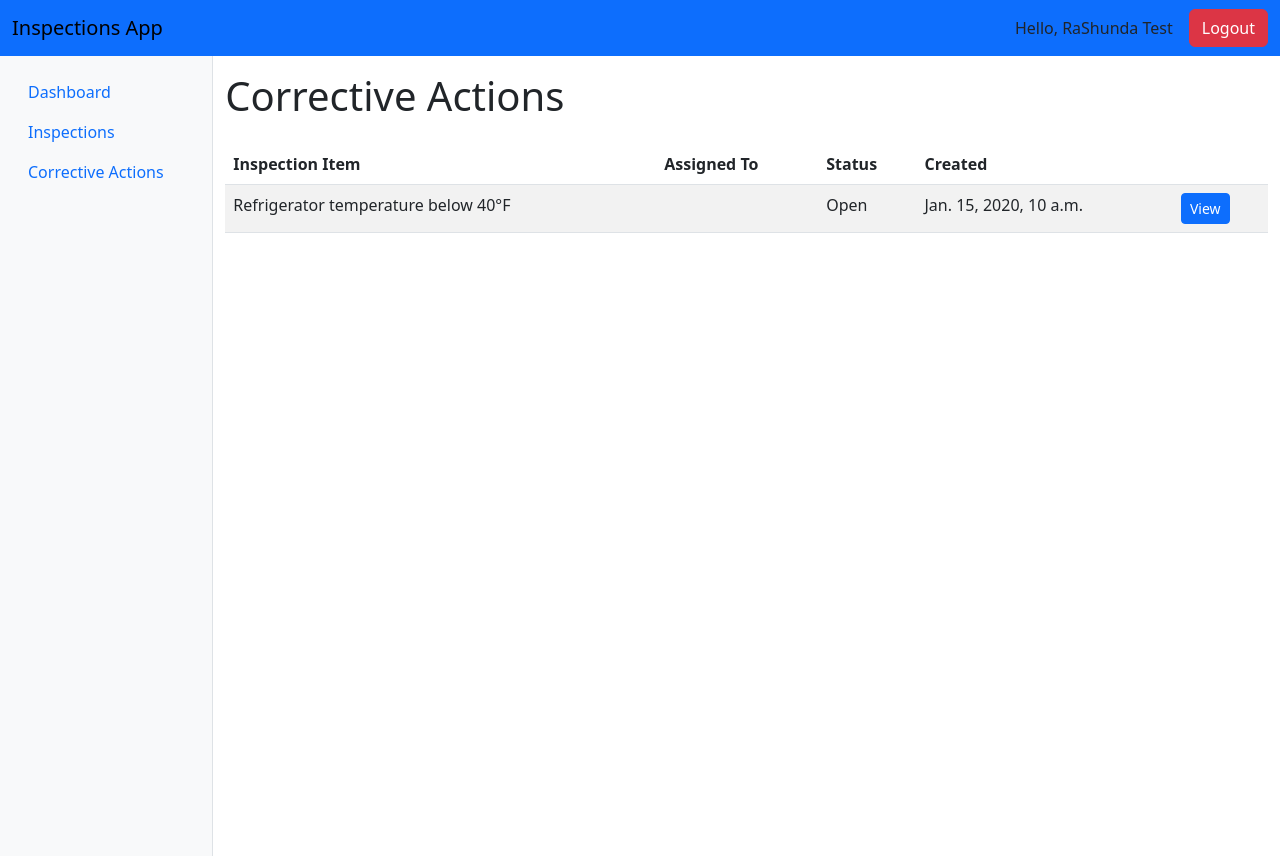
After one commit to rlanier-webdev/inspections_app, a Django app: page /inspections/actions/ in a window 1280 px wide. The commit adds this page. Run offline with Django 5.2, Linux system fonts and the light colour scheme; a user stored in the database is signed in; data comes from the database, SQL or seed files in the repository; tables that the repository leaves empty hold one stand-in row (values such as "Sample post"); some libraries are stand-ins or nearby versions.

Commit message:
Fix: Corrective Action resolution logic and permissions
- Corrected permission flow in corrective_action_detail to avoid early return for superusers
- Ensured superusers, admins, managers, and assigned users can properly resolve actions
- Fixed issue where "Mark as Resolved" button submitted POST but resolution did not persist
- Updated view to allow POST processing for all authorized users
- Improved robustness of permission handling and AppUser profile checks

```diff
--- a/apps/inspections/models.py
+++ b/apps/inspections/models.py
@@ -58,3 +58,38 @@ class InspectionItem(models.Model):
 
     def __str__(self):
         return f"{self.inspection} - {self.checklist_item.text}"
+
+
+class CorrectiveAction(models.Model):
+    class Status(models.TextChoices):
+        OPEN = "OPEN", "Open"
+        IN_PROGRESS = "IN_PROGRESS", "In Progress"
+        RESOLVED = "RESOLVED", "Resolved"
+
+    inspection_item = models.ForeignKey(
+        InspectionItem,
+        on_delete=models.CASCADE,
+        related_name="corrective_actions"
+    )
+    assigned_to = models.ForeignKey(
+        AppUser,
+        on_delete=models.SET_NULL,
+        null=True,
+        blank=True,
+        related_name="corrective_actions"
+    )
+    description = models.TextField()
+    status = models.CharField(
+        max_length=20,
+        choices=Status.choices,
+        default=Status.OPEN
+    )
+    created_at = models.DateTimeField(auto_now_add=True)
+    updated_at = models.DateTimeField(auto_now=True)
+
+    def __str__(self):
+        return f"Action for {self.inspection_item.checklist_item.text}"
+
+    class Meta:
+        verbose_name = "Corrective Action"
+        verbose_name_plural = "Corrective Actions"
--- a/apps/inspections/urls.py
+++ b/apps/inspections/urls.py
@@ -8,5 +8,7 @@ urlpatterns = [
     path('<int:pk>/', views.inspection_detail, name='inspection_detail'),
     path("create/", views.inspection_create, name="inspection_create"),
     path("<int:pk>/perform/", views.inspection_perform, name="inspection_perform"),
+    path("actions/", views.corrective_action_list, name="corrective_action_list"),
+    path("actions/<int:pk>/", views.corrective_action_detail, name="corrective_action_detail"),
 
 ]
--- a/apps/inspections/views.py
+++ b/apps/inspections/views.py
@@ -4,7 +4,7 @@ from django.core.exceptions import PermissionDenied
 from .forms import InspectionForm
 from apps.users.models import AppUser
 from django.core.paginator import Paginator
-from .models import Inspection
+from .models import Inspection, CorrectiveAction
 from apps.schools.models import School
 from .forms import InspectionItemFormSet
 
@@ -160,11 +160,32 @@ def inspection_perform(request, pk):
 
             # Determine status
             if "complete_inspection" in request.POST:
-                failed_items = inspection.inspection_items.filter(passed=False).exists()
-                if failed_items:
+                failed_items = inspection.inspection_items.filter(passed=False)
+
+                if failed_items.exists():
                     inspection.status = Inspection.Status.FAILED
+
+                    # AUTO-CREATE CORRECTIVE ACTIONS
+                    for item in failed_items:
+                        # Decide who gets assigned
+                        # Prefer Kitchen Staff → else Manager → else None
+                        school = inspection.school
+
+                        assigned_user = (
+                            school.kitchen_staff.first()
+                            or school.managers.first()
+                            or None
+                        )
+
+                        CorrectiveAction.objects.create(
+                            inspection_item=item,
+                            assigned_to=assigned_user,
+                            description=f"Correct issue: {item.checklist_item.text}"
+                        )
+
                 else:
                     inspection.status = Inspection.Status.PASSED
+
             else:
                 inspection.status = Inspection.Status.PENDING  # Save as draft
 
@@ -180,3 +201,66 @@ def inspection_perform(request, pk):
         "formset": formset,
         "is_completed": is_completed,
     })
+
+
+@login_required
+def corrective_action_list(request):
+    user = request.user.appuser
+
+    if user.role == AppUser.Role.ADMIN:
+        actions = CorrectiveAction.objects.all()
+
+    elif user.role == AppUser.Role.MANAGER:
+        actions = CorrectiveAction.objects.filter(
+            assigned_to__in=request.user.appuser.managed_schools.values_list("kitchen_staff", flat=True)
+        ) | CorrectiveAction.objects.filter(assigned_to=user)
+
+    elif user.role == AppUser.Role.KITCHEN:
+        actions = CorrectiveAction.objects.filter(assigned_to=user)
+
+    elif user.role == AppUser.Role.INSPECTOR:
+        # Inspectors only see actions for their inspections
+        actions = CorrectiveAction.objects.filter(
+            inspection_item__inspection__inspector=user
+        )
+
+    else:
+        actions = CorrectiveAction.objects.none()
+
+    return render(request, "inspections/corrective_action_list.html", {
+        "actions": actions,
+    })
+
+
+@login_required
+def corrective_action_detail(request, pk):
+    action = get_object_or_404(CorrectiveAction, pk=pk)
+
+    # --- PERMISSIONS ---
+    if request.user.is_superuser:
+        allowed = True
+    else:
+        try:
+            user_profile = request.user.appuser
+        except AppUser.DoesNotExist:
+            raise PermissionDenied("You do not have an AppUser profile.")
+
+        allowed = (
+            user_profile.role == AppUser.Role.ADMIN or
+            user_profile.role == AppUser.Role.MANAGER or
+            user_profile == action.assigned_to
+        )
+
+    if not allowed:
+        raise PermissionDenied("You do not have permission to view this action.")
+
+    # --- HANDLE POST ---
+    if request.method == "POST":
+        action.status = CorrectiveAction.Status.RESOLVED
+        action.save()
+        return redirect("inspections:corrective_action_list")
+
+    # --- RENDER ---
+    return render(request, "inspections/corrective_action_detail.html", {
+        "action": action,
+    })
--- a/templates/base.html
+++ b/templates/base.html
@@ -26,6 +26,12 @@
             <nav class="nav flex-column pt-3">
                 <a class="nav-link" href="{% url 'users:dashboard' %}">Dashboard</a>
                 <a class="nav-link" href="{% url 'inspections:inspection_list' %}">Inspections</a>
+                <li class="nav-item">
+                    <a class="nav-link" href="{% url 'inspections:corrective_action_list' %}">
+                        Corrective Actions
+                    </a>
+                </li>
+
                 <!-- Add other links here -->
             </nav>
         </div>
--- /dev/null
+++ b/templates/inspections/corrective_action_list.html
@@ -0,0 +1,36 @@
+{% extends "base.html" %}
+{% block title %}Corrective Actions{% endblock %}
+
+{% block content %}
+<h1 class="mb-4">Corrective Actions</h1>
+
+<table class="table table-striped">
+    <thead>
+        <tr>
+            <th>Inspection Item</th>
+            <th>Assigned To</th>
+            <th>Status</th>
+            <th>Created</th>
+            <th></th>
+        </tr>
+    </thead>
+
+    <tbody>
+    {% for action in actions %}
+        <tr>
+            <td>{{ action.inspection_item.checklist_item.text }}</td>
+            <td>{{ action.assigned_to.full_name }}</td>
+            <td>{{ action.get_status_display }}</td>
+            <td>{{ action.created_at }}</td>
+            <td>
+                <a href="{% url 'inspections:corrective_action_detail' action.pk %}" class="btn btn-sm btn-primary">
+                    View
+                </a>
+            </td>
+        </tr>
+    {% empty %}
+        <tr><td colspan="5" class="text-center text-muted">No corrective actions found.</td></tr>
+    {% endfor %}
+    </tbody>
+</table>
+{% endblock %}
```
Also changed, not shown: templates/inspections/corrective_action_detail.html (added, +26 -0 lines), templates/inspections/inspection_detail.html (+7 -0 lines), apps/inspections/migrations/0003_correctiveaction.py (added), 1 other file.
